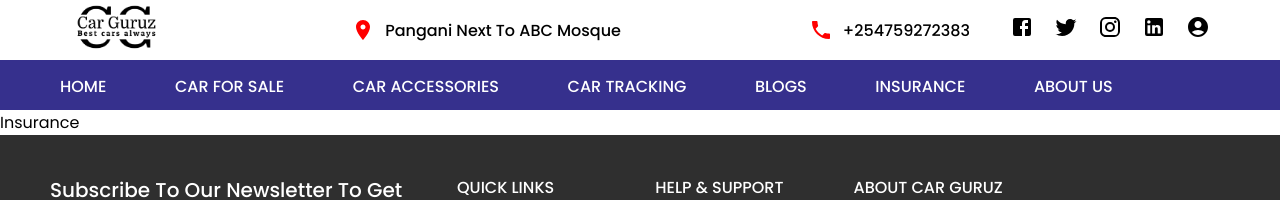
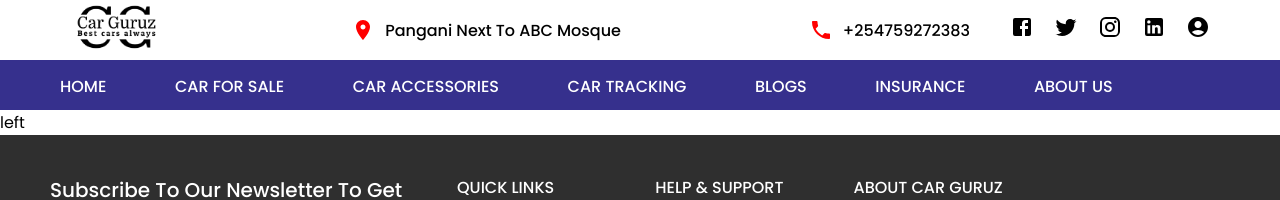
Before and after one commit to thadeusdev/cargurux, a React (Create React App) app: page /vehicle-insurance in a window 1280 px wide. Shown: the top 200 px of the page. Built offline with nearby package versions, Linux system fonts and the light colour scheme.

Commit message:
fixed start t0 flex-start

```diff
--- a/src/pages/CarAccessories/CarAccessories.scss
+++ b/src/pages/CarAccessories/CarAccessories.scss
@@ -91,7 +91,7 @@
                     tr{
                         display: flex;
                         flex-direction: column;
-                        align-items: start;
+                        align-items: flex-start;
                         border-bottom: 1px solid lightgray;
 
                         th{
@@ -109,7 +109,7 @@
                     tr{
                         display: flex;
                         flex-direction: column;
-                        align-items: start;
+                        align-items: flex-start;
                         border-bottom: 1px solid lightgray;
 
                         td{
--- a/src/pages/CarTracking/CarTracking.scss
+++ b/src/pages/CarTracking/CarTracking.scss
@@ -124,7 +124,7 @@
                     tr{
                         display: flex;
                         flex-direction: column;
-                        align-items: start;
+                        align-items: flex-start;
                         border-bottom: 1px solid lightgray;
 
                         th{
@@ -142,7 +142,7 @@
                     tr{
                         display: flex;
                         flex-direction: column;
-                        align-items: start;
+                        align-items: flex-start;
                         border-bottom: 1px solid lightgray;
 
                         td{
--- a/src/pages/Insurance/Insurance.jsx
+++ b/src/pages/Insurance/Insurance.jsx
@@ -3,7 +3,9 @@ import './Insurance.scss'
 
 const Insurance = () => {
   return (
-    <div>Insurance</div>
+    <div className='insurance'>
+      <div className="left">left</div>
+    </div>
   )
 }
 
```
